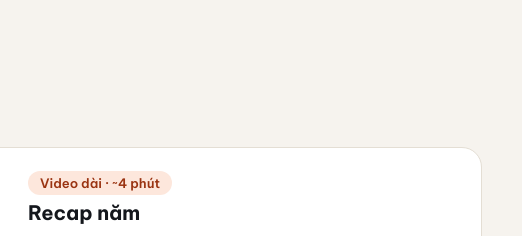
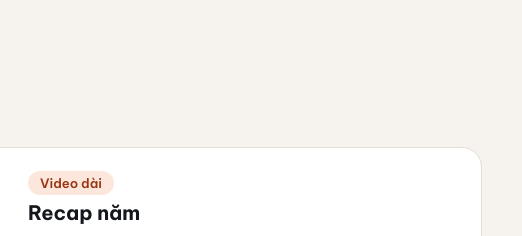
Before and after one commit to Duchuy212/Portfolio, a plain HTML site: page index.html in a window 1280 px wide. Shown: the part 1139-1375 px from the top of the page, 758-1280 px from the left. Drawn offline with Linux system fonts and the light colour scheme.

Commit message:
Update index.html

```diff
--- a/index.html
+++ b/index.html
@@ -100,7 +100,7 @@
     <div class="card long">
       <video class="long" controls preload="metadata" playsinline src="videos/recap-nam.mp4"></video>
       <div class="info">
-        <div><span class="tag">Video dài · ~4 phút</span><h3>Recap năm</h3></div>
+        <div><span class="tag">Video dài </span><h3>Recap năm</h3></div>
         <div>
           <div class="row"><span>Lượt xem</span><span>4,4K</span></div>
           <div class="row"><span>Cảm xúc</span><span>54</span></div>
```
